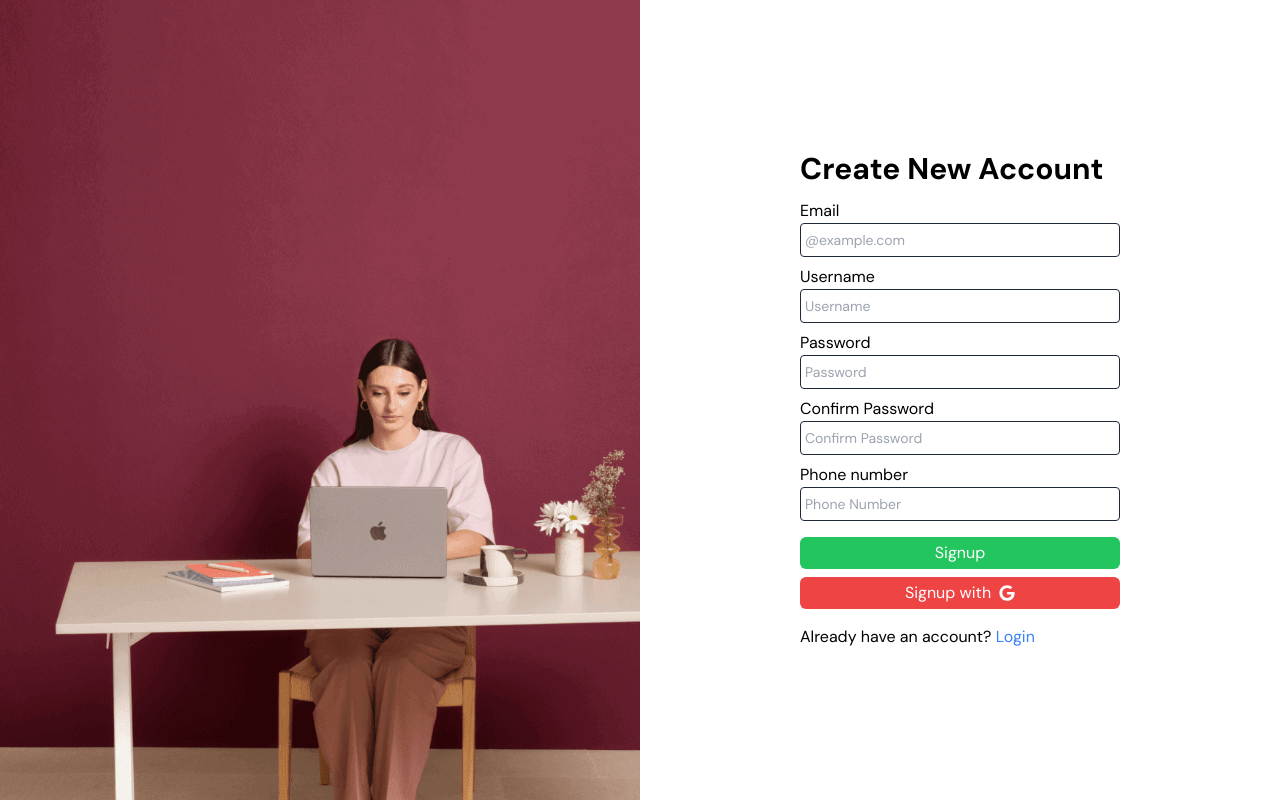
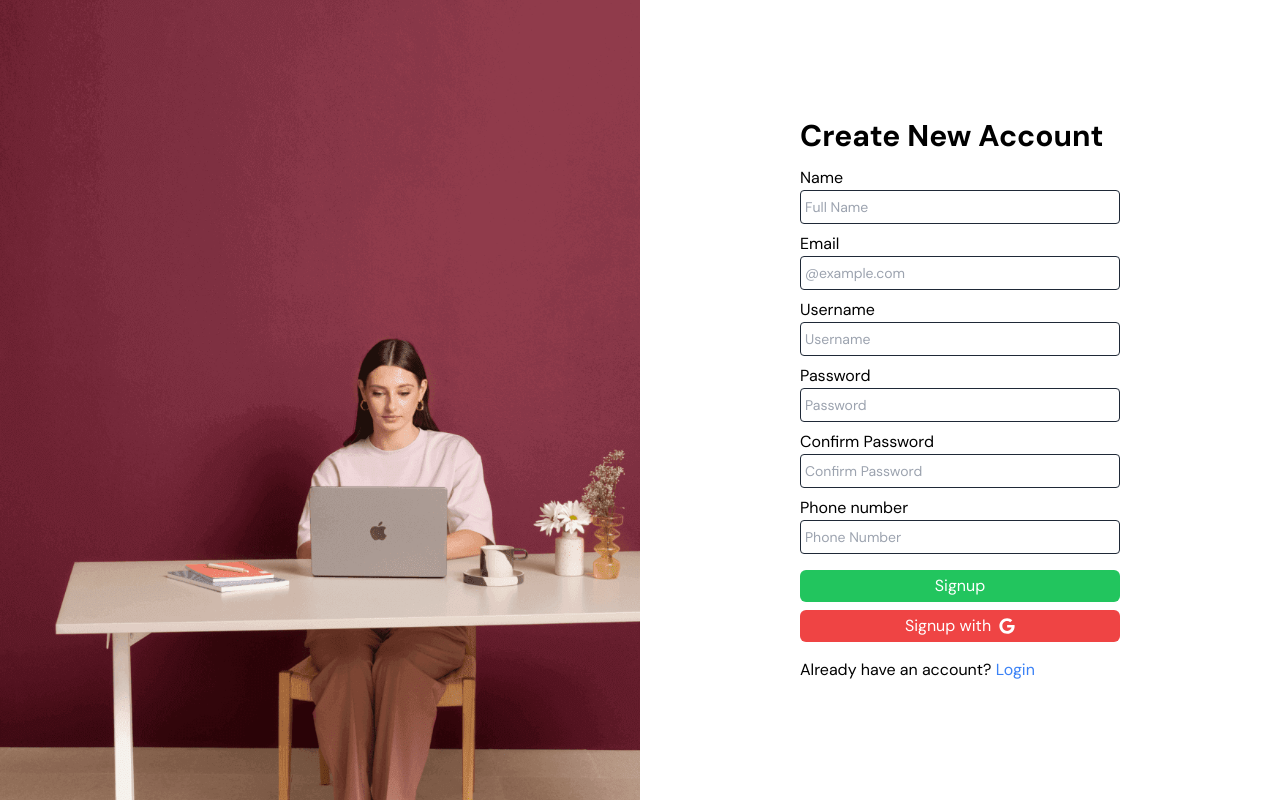
Before and after one commit to 4hmed7ounas/GiGO, a Next.js app: page /auth/signup in a window 1280 px wide. Built offline with nearby package versions, Linux system fonts and the light colour scheme.

Commit message:
fix: build errors

```diff
--- a/app/(website)/auth/signin/page.tsx
+++ b/app/(website)/auth/signin/page.tsx
@@ -19,16 +19,22 @@ const Login: React.FC = () => {
 
   const handleLogin = async (e: React.FormEvent) => {
     e.preventDefault();
-    setError("");
-
     try {
-      await signInWithEmailAndPassword(email, password);
+      const res = await signInWithEmailAndPassword(email, password);
+      if (!res) {
+        throw new Error("Response is undefined.");
+      }
+      if (!res.user) {
+        throw new Error("User does not exist.");
+      }
+      console.log(res);
       sessionStorage.setItem("user", "true");
       router.push("../../profile/freelancer");
       setEmail("");
       setPassword("");
-    } catch (error) {
-      setError("Failed to log in. Please check your credentials.");
+    } catch (e) {
+      setError("Failed to log in. Please check your credentials or if the user exists.");
+      console.error("Login error:", e);
     }
   };
 
@@ -38,7 +44,7 @@ const Login: React.FC = () => {
       await signInWithPopup(auth, provider);
       router.push("../../profile/freelancer");
     } catch (error) {
-      setError("Failed to log in. Please try again later.");
+      console.error("Google login error:", error);
     }
   };
 
--- a/app/(website)/auth/signup/page.tsx
+++ b/app/(website)/auth/signup/page.tsx
@@ -15,6 +15,7 @@ const Signup: React.FC = () => {
   const [password, setPassword] = useState("");
   const [confirmPassword, setConfirmPassword] = useState("");
   const [phone, setPhone] = useState("");
+  const [name, setName] = useState(""); // Added name state
   const [error, setError] = useState("");
   const router = useRouter();
 
@@ -44,8 +45,10 @@ const Signup: React.FC = () => {
       setPassword("");
       setConfirmPassword("");
       setPhone("");
+      setName(""); // Reset name state
     } catch (error) {
       setError("Failed to sign up. Please try again.");
+      console.error("Signup error:", error);
     }
   };
 
@@ -55,7 +58,7 @@ const Signup: React.FC = () => {
       await signInWithPopup(auth, provider);
       router.push("../../profile/freelancer");
     } catch (error) {
-      setError("Failed to log in. Please try again later.");
+      console.error("Google login error:", error);
     }
   };
 
@@ -67,6 +70,15 @@ const Signup: React.FC = () => {
         </h2>
         {error && <p className="text-red-500">{error}</p>}
         <form className="flex flex-col" onSubmit={handleSignup}>
+          <span className="text-md text-black">Name</span> {/* Added Name field */}
+          <InputField
+            type="text"
+            placeholder="Full Name"
+            value={name}
+            onChange={(e) => setName(e.target.value)}
+            required={true}
+            className="w-full p-1 mb-2 rounded border border-gray-800 focus:outline-none focus:ring-1 focus:ring-blue-500 focus:border-transparent text-black placeholder:text-sm"
+          />
           <span className="text-md text-black">Email</span>
           <InputField
             type="email"
```
